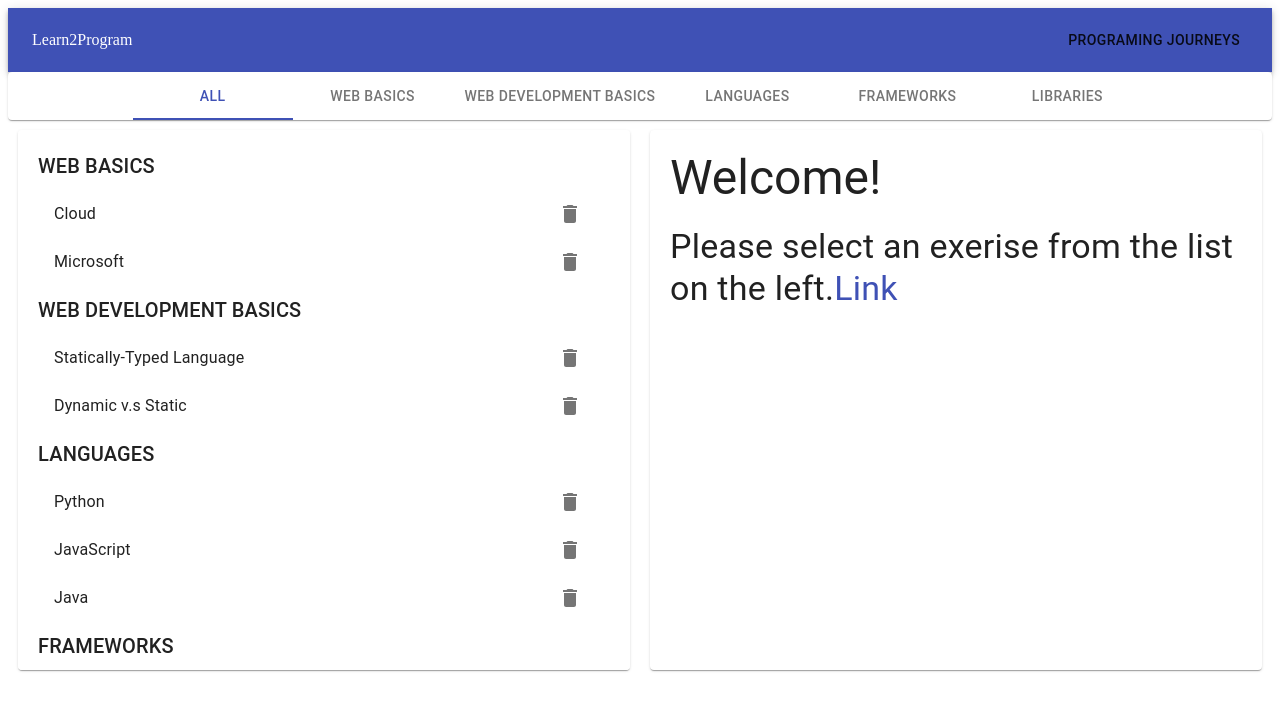
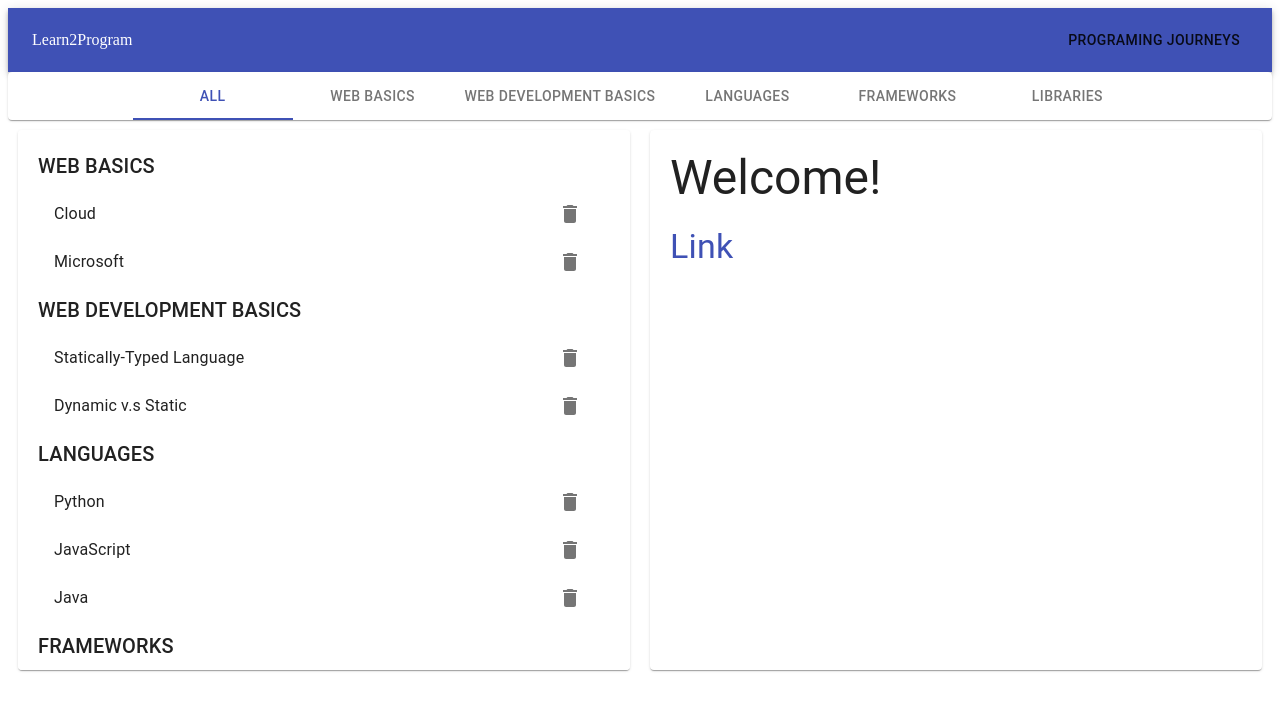
Before and after one commit to kristina-arezina/terms-2-program, a React (Create React App) app: page / in a window 1280 px wide. Shown: the top 710 px of the page. Built offline with nearby package versions, Linux system fonts and the light colour scheme.

Commit message:
link from descrption gets rendered into page when click on right component

```diff
--- a/src/components/Exercises/index.js
+++ b/src/components/Exercises/index.js
@@ -74,11 +74,10 @@ export default ({
                 {title}
             </Typography>
             <Typography variant={"h4"} style={{marginTop:20}}>
-                {description}
-                <Link
-                    href={"https://hackernoon.com/i-finally-understand-static-vs-dynamic-typing-and-you-will-too-ad0c2bd0acc7"}>
-                    Link
-                </Link>
+                    <Link href={description}>
+                        Link
+                    </Link>
+
             </Typography>
 
         </Paper>
```
